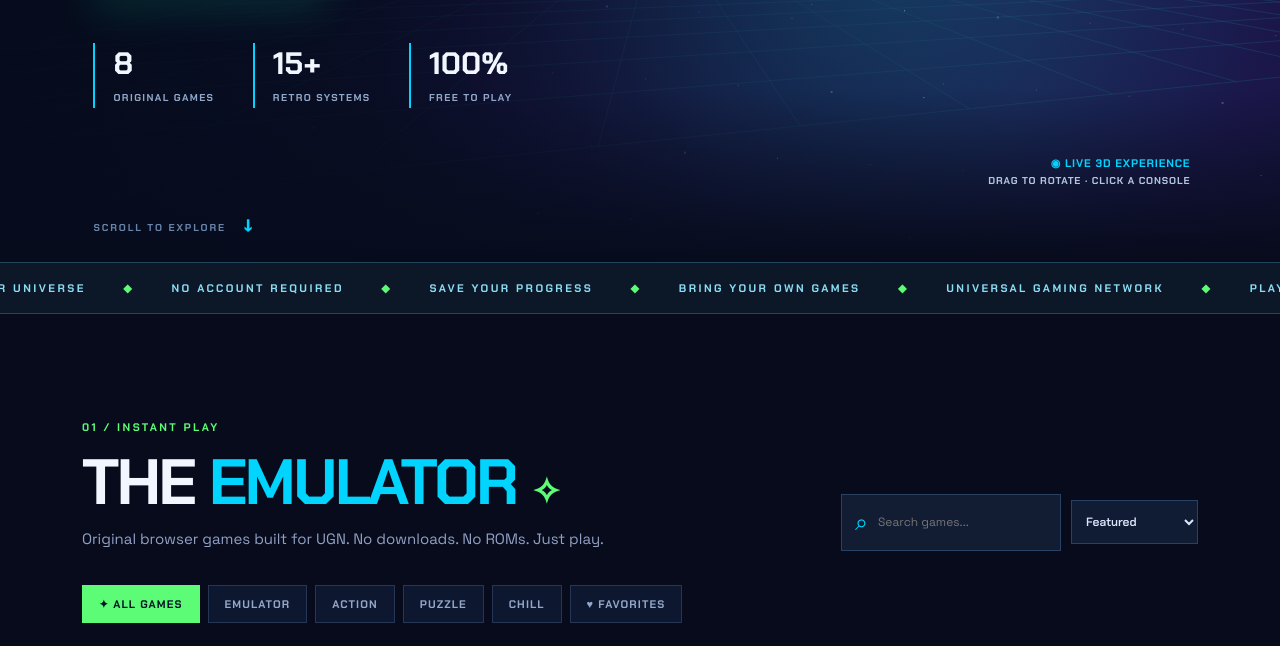
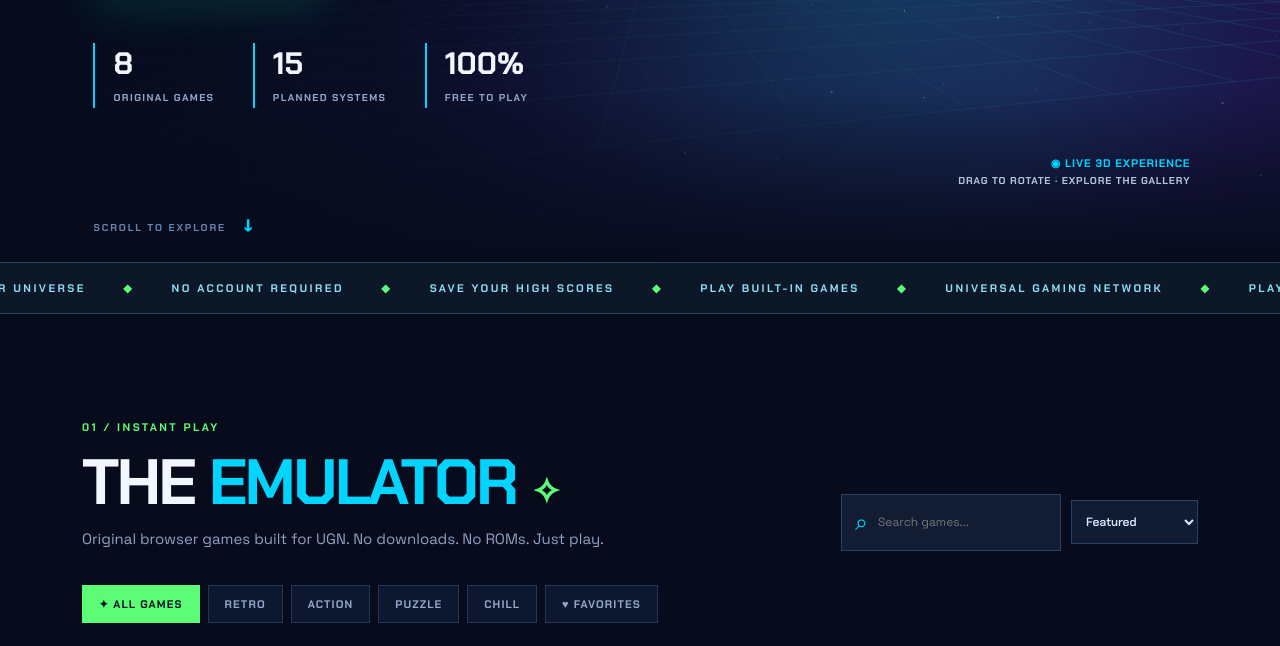
Before and after one commit to Universal-Gaming/UGN-Emulator, a plain HTML site: page index.html in a window 1280 px wide. Shown: the part 538-1184 px from the top of the page. Drawn offline with Linux system fonts and the light colour scheme; animation ran at ten frames a second.

Commit message:
Finalize UGN Emulator branding and accurate built-in game documentation

```diff
--- a/index.html
+++ b/index.html
@@ -1,7 +1,7 @@
 <!doctype html>
 <html lang="en"><head>
 <meta charset="utf-8"><meta name="viewport" content="width=device-width,initial-scale=1">
-<meta name="theme-color" content="#070b1b"><meta name="description" content="UGN Emulator — a 3D retro gaming universe with original games and built-in original retro games.">
+<meta name="theme-color" content="#070b1b"><meta name="description" content="UGN Emulator — a 3D gaming universe featuring original, instantly playable retro-style games.">
 <title>UGN Emulator • Universal Gaming Network</title>
 <link rel="icon" href="./favicon.svg" type="image/svg+xml"><link rel="stylesheet" href="./styles.css">
 </head><body>
@@ -19,20 +19,20 @@
    <h1>THE UNIVERSE<br>IS YOUR <em>CONSOLE.</em></h1>
    <p class="herocopy">Explore a futuristic 3D emulation hub with built-in, instantly playable original retro games. No uploads or imports required.</p>
    <div class="heroactions"><a href="#emulator" class="btn primary">ENTER THE EMULATOR <span>↗</span></a><button class="btn ghost" id="random-game">SURPRISE ME ◈</button></div>
-   <div class="herostats"><div><strong id="stat-games">12</strong><span>ORIGINAL GAMES</span></div><div><strong>15+</strong><span>RETRO SYSTEMS</span></div><div><strong>100%</strong><span>FREE TO PLAY</span></div></div>
+   <div class="herostats"><div><strong id="stat-games">8</strong><span>ORIGINAL GAMES</span></div><div><strong>15</strong><span>PLANNED SYSTEMS</span></div><div><strong>100%</strong><span>FREE TO PLAY</span></div></div>
   </div>
-  <div class="scene-caption"><span>◉ LIVE 3D EXPERIENCE</span><small>DRAG TO ROTATE · CLICK A CONSOLE</small></div>
+  <div class="scene-caption"><span>◉ LIVE 3D EXPERIENCE</span><small>DRAG TO ROTATE · EXPLORE THE GALLERY</small></div>
   <button class="scene-toggle" id="scene-toggle" title="Toggle 3D animations" aria-label="Toggle 3D animations">✦ 3D ON</button>
   <div class="hero-bottom">SCROLL TO EXPLORE <span>↓</span></div>
  </section>
- <div class="ticker"><div>✦ PLAY YOUR UNIVERSE <span>◆</span> NO ACCOUNT REQUIRED <span>◆</span> SAVE YOUR PROGRESS <span>◆</span> BRING YOUR OWN GAMES <span>◆</span> UNIVERSAL GAMING NETWORK <span>◆</span> PLAY YOUR UNIVERSE <span>◆</span></div></div>
+ <div class="ticker"><div>✦ PLAY YOUR UNIVERSE <span>◆</span> NO ACCOUNT REQUIRED <span>◆</span> SAVE YOUR HIGH SCORES <span>◆</span> PLAY BUILT-IN GAMES <span>◆</span> UNIVERSAL GAMING NETWORK <span>◆</span> PLAY YOUR UNIVERSE <span>◆</span></div></div>
  <section class="section emulator" id="emulator">
   <div class="sectionhead"><div><span class="sectionnum">01 / INSTANT PLAY</span><h2>THE <em>EMULATOR</em> <span class="symbol">✧</span></h2><p>Original browser games built for UGN. No downloads. No ROMs. Just play.</p></div><div class="sectionactions"><label class="searchwrap">⌕ <input id="search" type="search" placeholder="Search games..." aria-label="Search games"></label><select id="sort" aria-label="Sort games"><option value="featured">Featured</option><option value="name">A to Z</option><option value="highscore">My high scores</option></select></div></div>
-  <div id="category-pills" class="pills" role="group" aria-label="Game categories"><button class="pill active" data-category="all">✦ ALL GAMES</button><button class="pill" data-category="emulator">EMULATOR</button><button class="pill" data-category="action">ACTION</button><button class="pill" data-category="puzzle">PUZZLE</button><button class="pill" data-category="chill">CHILL</button><button class="pill" data-category="favorites">♥ FAVORITES</button></div>
+  <div id="category-pills" class="pills" role="group" aria-label="Game categories"><button class="pill active" data-category="all">✦ ALL GAMES</button><button class="pill" data-category="retro">RETRO</button><button class="pill" data-category="action">ACTION</button><button class="pill" data-category="puzzle">PUZZLE</button><button class="pill" data-category="chill">CHILL</button><button class="pill" data-category="favorites">♥ FAVORITES</button></div>
   <div id="game-grid" class="game-grid"></div><p id="no-results" hidden class="empty">Nothing found in this sector. Try a different search.</p>
  </section>
  <section class="section consoles" id="systems"><div class="sectionhead"><div><span class="sectionnum">02 / EMULATION ROADMAP</span><h2>CONSOLE <em>UNIVERSE.</em></h2><p>We're developing an in-house catalog of redistributable retro games. Commercial console titles are not included without redistribution rights.</p></div></div><div id="console-grid" class="console-grid"></div><div class="import-banner"><span class="import-icon">◫</span><div><strong>NO IMPORTS. NO GAME UPLOADS.</strong><p>Everything marked playable launches directly on the site. PSP and GameCube are research targets only, not promised as working on GitHub Pages.</p></div></div></section>
- <section class="section vault" id="vault"><div class="sectionhead"><div><span class="sectionnum">03 / LOCAL COLLECTION</span><h2>YOUR <em>GAME VAULT.</em></h2><p>Favorites and records save to this device. Your records and favorites stay on this device.</p></div><button class="btn outline" id="export-data">EXPORT MY DATA ↗</button></div><div class="vault-layout"><div class="vault-card"><span>✷</span><strong id="vault-played">0</strong><small>GAMES PLAYED</small></div><div class="vault-card"><span>♥</span><strong id="vault-favs">0</strong><small>FAVORITES</small></div><div class="vault-card"><span>🏆</span><strong id="vault-scores">0</strong><small>PERSONAL RECORDS</small></div></div><div id="recent-games" class="recent-games"></div></section>
+ <section class="section vault" id="vault"><div class="sectionhead"><div><span class="sectionnum">03 / LOCAL COLLECTION</span><h2>YOUR <em>GAME VAULT.</em></h2><p>Favorites and high scores save locally to this device.</p></div><button class="btn outline" id="export-data">EXPORT MY DATA ↗</button></div><div class="vault-layout"><div class="vault-card"><span>✷</span><strong id="vault-played">0</strong><small>GAMES PLAYED</small></div><div class="vault-card"><span>♥</span><strong id="vault-favs">0</strong><small>FAVORITES</small></div><div class="vault-card"><span>🏆</span><strong id="vault-scores">0</strong><small>PERSONAL RECORDS</small></div></div><div id="recent-games" class="recent-games"></div></section>
  <section class="section about" id="about"><div class="about-orb">✦</div><div><span class="sectionnum">04 / BEYOND THE EMULATOR</span><h2>BUILT FOR <em>THE UNIVERSE.</em></h2><p>UGN Emulator is a free, community-first browser experience from Universal Gaming Network. No tracking accounts, no unlicensed commercial games, and no forced purchases. Explore the 3D gallery, collect high scores, and revisit the games that started it all.</p><div class="aboutlinks"><a href="https://discord.universalgaming.us" target="_blank" rel="noopener" class="btn primary">JOIN THE COMMUNITY ↗</a><a href="https://github.com/Universal-Gaming/UGN-Emulator" target="_blank" rel="noopener" class="btn outline">VIEW SOURCE ↗</a></div></div></section>
 </main>
 <footer><span class="brandmark">UGN</span><span>© 2026 UNIVERSAL GAMING NETWORK • MADE FOR PLAYERS</span><a href="#home">BACK TO TOP ↑</a></footer>
```
